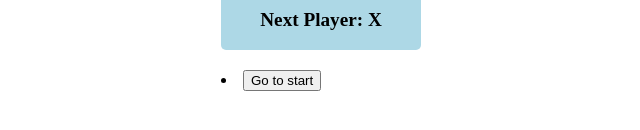
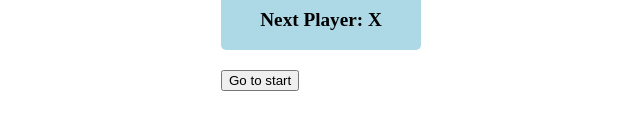
Before and after one commit to MastooraTurkmen/Tic-Tac-Toe-Game, a React (Vite) app: page / in a window 1280 px wide. Shown: the part 296-426 px from the top of the page, without its empty margins (319-959 px from the left). Built offline with nearby package versions, Linux system fonts and the light colour scheme.

Commit message:
first commit

```diff
--- a/src/components/Game.jsx
+++ b/src/components/Game.jsx
@@ -14,6 +14,11 @@ const player = {
   borderRadius: "5px",
   fontWeight: "bold",
   fontSize: "1.2em",
+};
+
+const list = {
+  textDecoration: "none",
+  listStyleType: "none",
 };
 
 const Game = () => {
@@ -44,7 +49,7 @@ const Game = () => {
     history.map((_step, move) => {
       const destination = move ? `Go to move#${move}` : "Go to start";
       return (
-        <li key={move}>
+        <li style={list} key={move}>
           <button onClick={() => jumpTo(move)}>{destination}</button>
         </li>
       );
```
